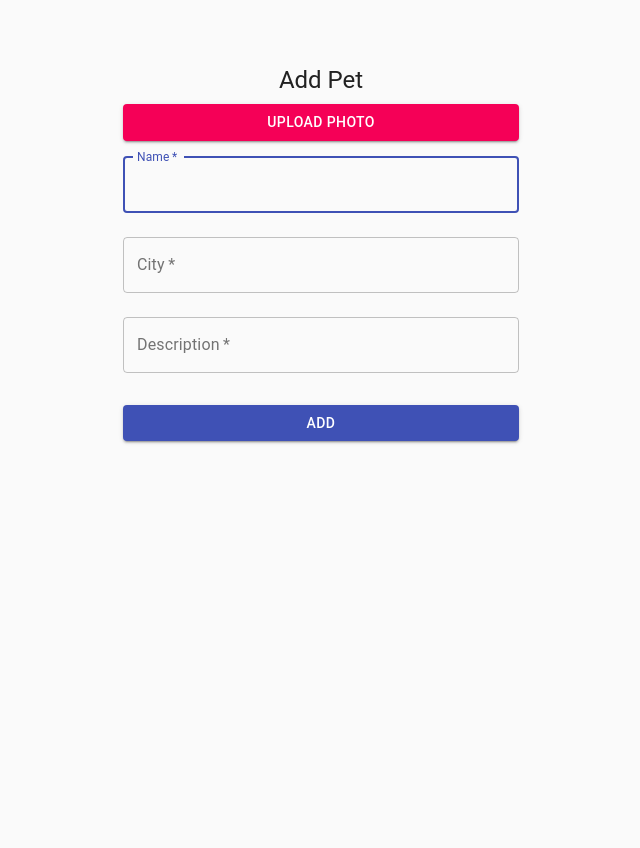
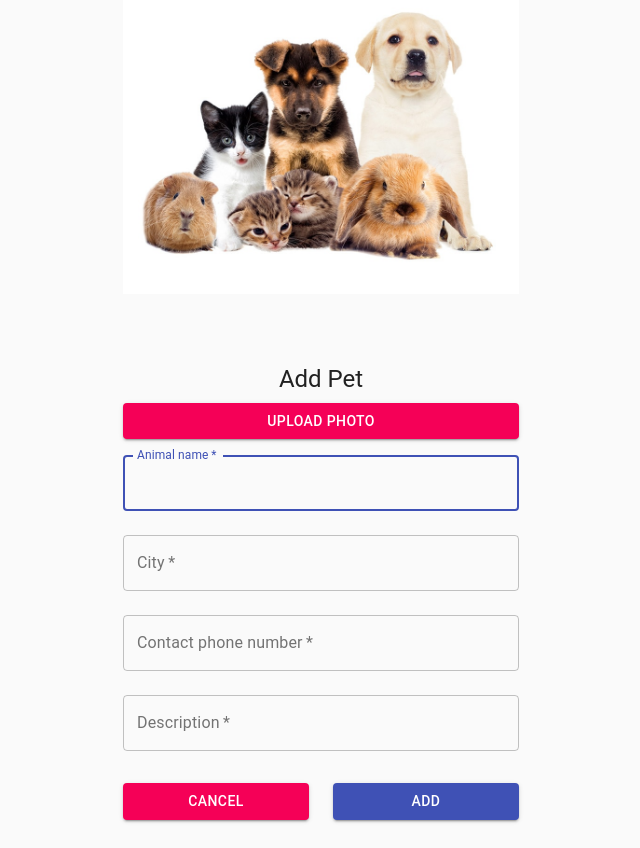
Before and after one commit to jennifer031907/PetSeenandFound, a React (Create React App) app: page /pets/add in a window 1280 px wide. Shown: the whole page, without its empty margins (319-959 px from the left). Before the commit the page ends 800 px from the top, so only its background shows below. Built offline with nearby package versions, Linux system fonts and the light colour scheme.

Commit message:
add loaders and styles page add pet

```diff
--- a/src/components/petCard/pet-card.jsx
+++ b/src/components/petCard/pet-card.jsx
@@ -12,6 +12,7 @@ export default function PetCard({ pet }) {
           <span className="material-icons">location_on</span>
           <span className="label">{pet.city}</span>
         </p>
+        <p className="pet-card__description--description">{pet.contact}</p>
         <p className="pet-card__description--description">{pet.description}</p>
       </div>
     </div>
--- a/src/pages/pets/add-pet.jsx
+++ b/src/pages/pets/add-pet.jsx
@@ -1,4 +1,4 @@
-import { Avatar, Grid, makeStyles } from "@material-ui/core";
+import { Avatar, CircularProgress, Grid, makeStyles } from "@material-ui/core";
 import Button from "@material-ui/core/Button";
 import Container from "@material-ui/core/Container";
 import CssBaseline from "@material-ui/core/CssBaseline";
@@ -30,11 +30,14 @@ export default function AddPet() {
   }));
   const [name, setName] = useState("");
   const [city, setCity] = useState("");
+  const [contact, setContact] = useState("");
+  const [loading, setLoading] = useState(false);
   const [description, setDescription] = useState("");
   const [image, setImage] = useState("");
   const [imageUrl, setImageUrl] = useState(null);
   const onAddPet = async () => {
-    if (name && city && description && image) {
+    if (name && city && description && image && contact) {
+      setLoading(true);
       try {
         const uid = new Date().getTime().toString();
         const storageRef = storage.ref(uid + image.name);
@@ -43,20 +46,24 @@ export default function AddPet() {
         await db
           .collection("pets")
           .doc(uid)
-          .set({ uid, name, description, city, image: url });
+          .set({ uid, name, description, city, image: url, contact });
+        setLoading(false);
+
         history.push("/pets");
       } catch (err) {
         console.warn("Error add pet", err);
+        setLoading(false);
       }
     }
+  };
+  const onBack = () => {
+    history.push("/pets");
   };
   const onSetImage = ({ target }) => {
     if (target.files.length) {
       const file = target.files[0];
-      console.log(file);
       const reader = new FileReader();
       reader.onload = (e) => {
-        console.log(e);
         setImageUrl(e?.target.result);
       };
       reader.readAsDataURL(file);
@@ -65,9 +72,10 @@ export default function AddPet() {
     }
   };
   const classes = useStyles();
-  return (
+  return !loading ? (
     <Container component="main" maxWidth="xs">
       <CssBaseline />
+      <img alt="pets" src={"/images/pets.jpg"} />
       <div className={classes.paper}>
         <Typography component="h1" variant="h5">
           Add Pet
@@ -82,7 +90,6 @@ export default function AddPet() {
             Upload Photo
             <input type="file" hidden onChange={onSetImage} />
           </Button>
-
           {!!imageUrl ? (
             <Grid item xs={4} style={{ margin: "0 auto" }}>
               <Avatar
@@ -94,7 +101,6 @@ export default function AddPet() {
           ) : (
             ""
           )}
-
           <TextField
             variant="outlined"
             margin="normal"
@@ -102,7 +108,7 @@ export default function AddPet() {
             fullWidth
             id="name"
             type="text"
-            label="Name"
+            label="Animal name"
             name="name"
             onChange={(e) => setName(e.target.value)}
             autoComplete="name"
@@ -125,13 +131,41 @@ export default function AddPet() {
             margin="normal"
             required
             fullWidth
+            name="contact"
+            label="Contact phone number"
+            type="tel"
+            id="contact"
+            placeholder="Contact phone number"
+            autoComplete="contact"
+            onChange={(e) => setContact(e.target.value)}
+          />
+          <TextField
+            variant="outlined"
+            margin="normal"
+            required
+            fullWidth
             name="description"
             label="Description"
+            placeholder="Age, Weight, color, breed,missing, Gender(F M)"
             type="text"
             id="description"
             autoComplete="description"
             onChange={(e) => setDescription(e.target.value)}
           />
+          <Grid container spacing={3}>
+            <Grid item xs={6}>
+              <Button
+                type="button"
+                fullWidth
+                variant="contained"
+                color="secondary"
+                className={classes.submit}
+                onClick={onBack}
+              >
+                Cancel
+              </Button>
+            </Grid>
+            <Grid item xs={6}>
               <Button
                 type="button"
                 fullWidth
@@ -142,8 +176,20 @@ export default function AddPet() {
               >
                 Add
               </Button>
+            </Grid>
+          </Grid>
         </form>
       </div>
     </Container>
+  ) : (
+    <Grid
+      container
+      direction="row"
+      justifyContent="center"
+      alignItems="center"
+      style={{ height: "100vh" }}
+    >
+      <CircularProgress />
+    </Grid>
   );
 }
```
Also changed, not shown: public/images/pets.jpg (added). Lines whose indentation alone changed are shown as unchanged.
